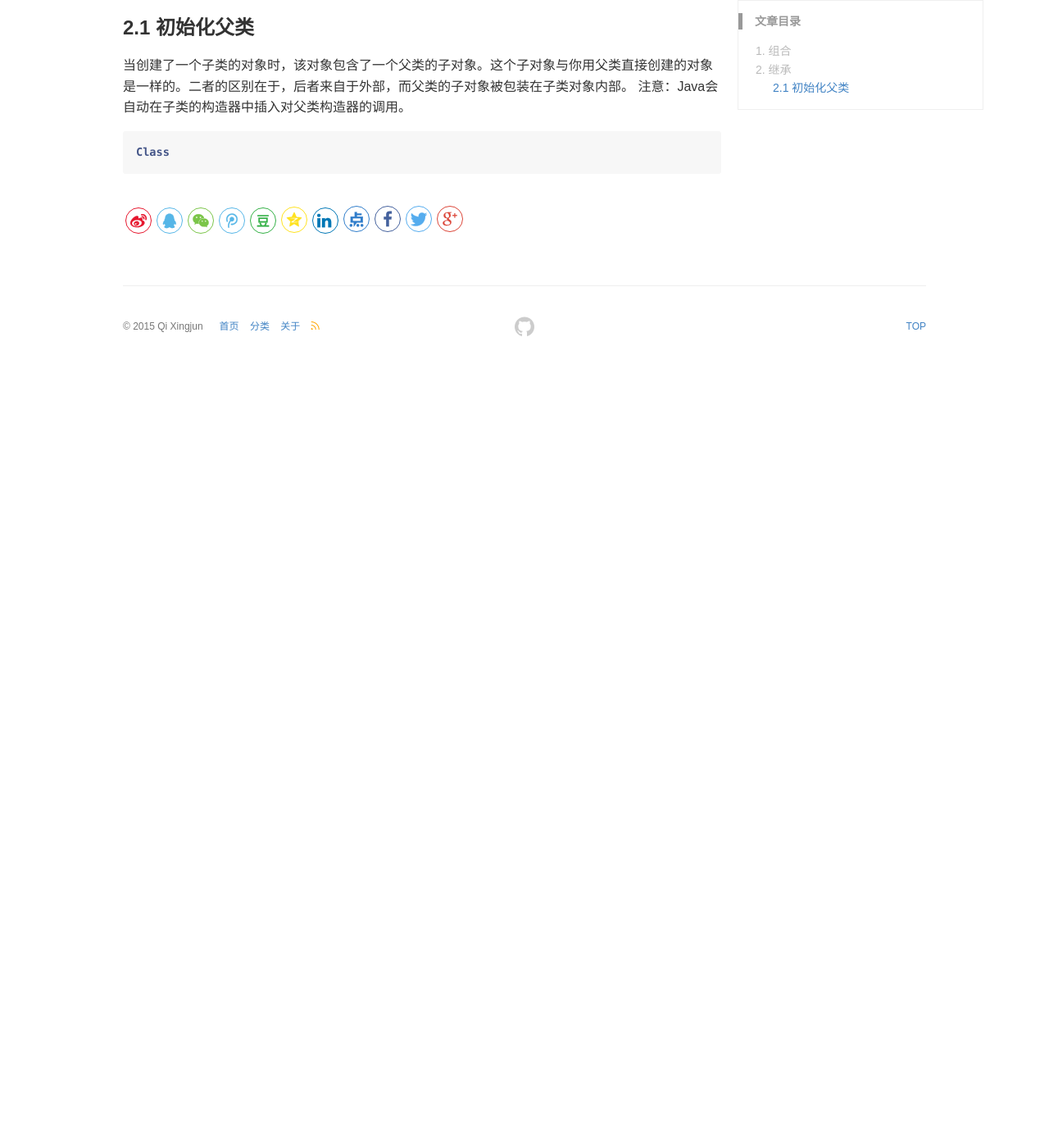
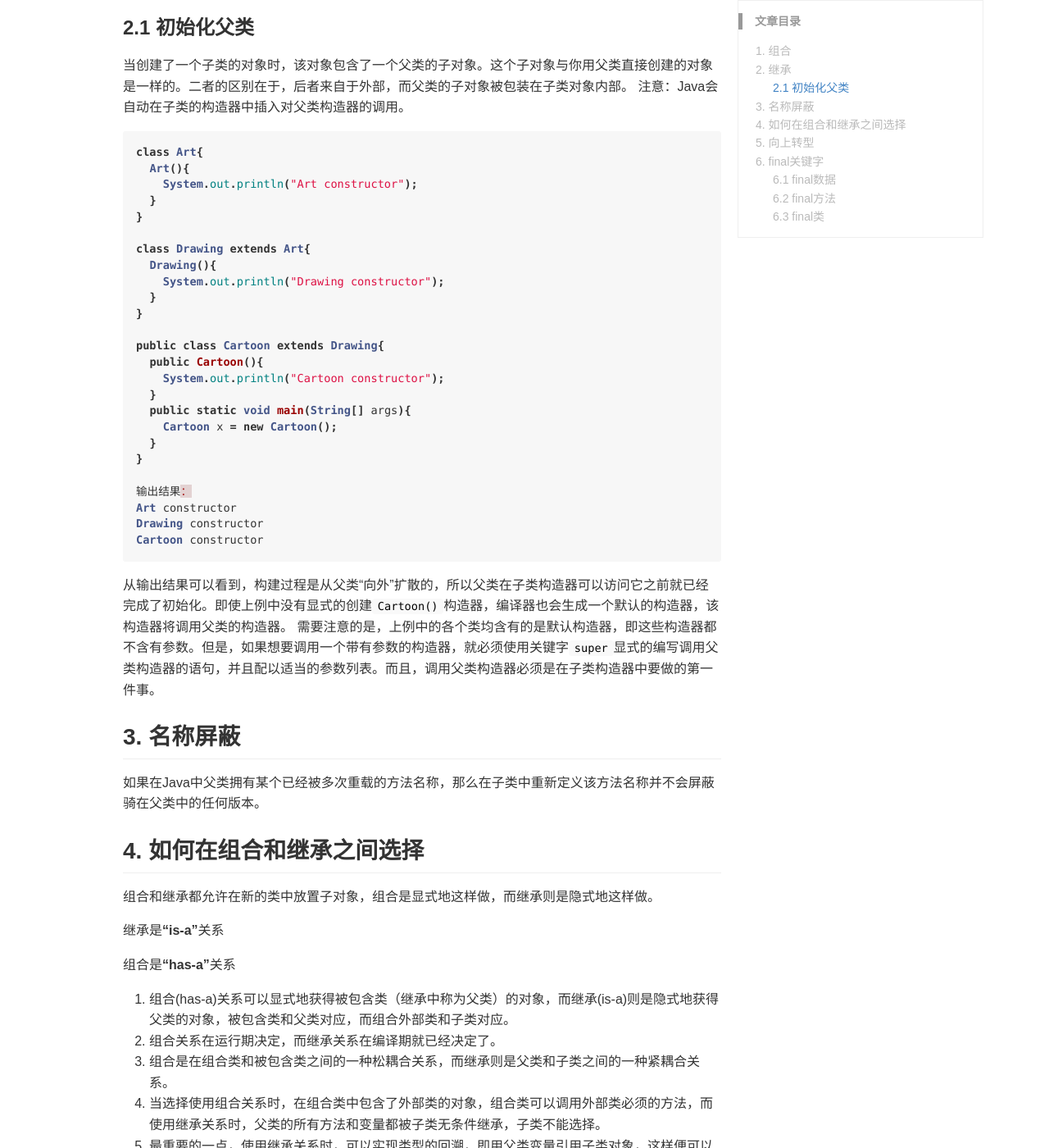
Before and after one commit to QiXingjun/QiXingjun.github.io, a Jekyll site: the page built from _posts/blog/2016-09-08-thinking-in-java-chapter7-reusable-class.md, in a window 1280 px wide and 1400 px high, scrolled down 505 px. Shown: the whole window at 82% size. Built offline with Jekyll 4.4.1, drawn with Linux system fonts in a browser that asks for light colours; comment, search, counter and statistics services are not loaded; before the commit the page ends 952 px from its top, so only the background shows below that; some of the changed text lies outside the part shown.

Commit message:
Update 2016-09-08-thinking-in-java-chapter7-reusable-class.md

````diff
--- a/_posts/blog/2016-09-08-thinking-in-java-chapter7-reusable-class.md
+++ b/_posts/blog/2016-09-08-thinking-in-java-chapter7-reusable-class.md
@@ -22,5 +22,86 @@ keywords: Java
 注意：Java会自动在子类的构造器中插入对父类构造器的调用。
 
 ```java
-Class
+class Art{
+  Art(){
+    System.out.println("Art constructor");
+  }
+}
+
+class Drawing extends Art{
+  Drawing(){
+    System.out.println("Drawing constructor");
+  }
+}
+
+public class Cartoon extends Drawing{
+  public Cartoon(){
+    System.out.println("Cartoon constructor");
+  }
+  public static void main(String[] args){
+    Cartoon x = new Cartoon();
+  }
+}
+
+输出结果：
+Art constructor
+Drawing constructor
+Cartoon constructor
 ```
+
+从输出结果可以看到，构建过程是从父类“向外”扩散的，所以父类在子类构造器可以访问它之前就已经完成了初始化。即使上例中没有显式的创建`Cartoon()`构造器，编译器也会生成一个默认的构造器，该构造器将调用父类的构造器。
+需要注意的是，上例中的各个类均含有的是默认构造器，即这些构造器都不含有参数。但是，如果想要调用一个带有参数的构造器，就必须使用关键字`super`显式的编写调用父类构造器的语句，并且配以适当的参数列表。而且，调用父类构造器必须是在子类构造器中要做的第一件事。
+
+## 3. 名称屏蔽
+
+如果在Java中父类拥有某个已经被多次重载的方法名称，那么在子类中重新定义该方法名称并不会屏蔽骑在父类中的任何版本。
+
+## 4. 如何在组合和继承之间选择
+
+组合和继承都允许在新的类中放置子对象，组合是显式地这样做，而继承则是隐式地这样做。
+
+继承是**"is-a"**关系
+
+组合是**"has-a"**关系
+
+1. 组合(has-a)关系可以显式地获得被包含类（继承中称为父类）的对象，而继承(is-a)则是隐式地获得父类的对象，被包含类和父类对应，而组合外部类和子类对应。
+2. 组合关系在运行期决定，而继承关系在编译期就已经决定了。
+3. 组合是在组合类和被包含类之间的一种松耦合关系，而继承则是父类和子类之间的一种紧耦合关系。
+4. 当选择使用组合关系时，在组合类中包含了外部类的对象，组合类可以调用外部类必须的方法，而使用继承关系时，父类的所有方法和变量都被子类无条件继承，子类不能选择。
+5. 最重要的一点，使用继承关系时，可以实现类型的回溯，即用父类变量引用子类对象，这样便可以实现多态，而组合没有这个特性。
+6. 还有一点需要注意，如果你确定复用另外一个类的方法永远不需要改变时，应该使用组合，因为组合只是简单地复用被包含类的接口，而继承除了复用父类的接口外，它甚至还可以覆盖这些接口，修改父类接口的默认实现，这个特性是组合所不具有的。
+7. 从逻辑上看，组合最主要地体现的是一种整体和部分的思想，例如在电脑类是由内存类，CPU类，硬盘类等等组成的，而继承则体现的是一种可以回溯的父子关系，子类也是父类的一个对象。
+8. 这两者的区别主要体现在类的抽象阶段，在分析类之间的关系时就应该确定是采用组合还是采用继承。
+9. 引用网友的一句很经典的话应该更能让大家分清继承和组合的区别：组合可以被说成“我请了个老头在我家里干活” ，继承则是“我父亲在家里帮我干活"。
+
+## 5. 向上转型
+
+```java
+class Instrument{
+  public void play(){}
+  static void tune(Instrument i){
+    i.play();
+  }
+}
+public class Wind extends Instrument{
+  public static void main(String[] args){
+    Wind flute = new Wind();
+    Instrument.tune(flute);
+  }
+}
+```
+可以看到，在Instrument中`tune()`方法需要的参数是Instrument类型的，但是在Wind类中，`tune()`方法却传进了一个Wind类型的参数。这是因为，在`tune()`中，程序代码可以对Instrument和它所有的子类起作用，这种将Wind引用转换为Instrument引用的动作，称为**向上转型**。由于向上转型是从一个较专用类型向较通用类型转换，所以总是很安全的。
+
+## 6. final关键字
+
+### 6.1 final数据
+
+对于基本类型，final使数值恒定不变；而对于对象引用，final使引用恒定不变。一旦引用被初始化指向一个对象，就无法把它改为指向另外一个对象。但是，对象自身是可以被修改的。一个既是static又是final的域，被称为**编译期常量**。根据惯例，编译期常量将使用大写表示，并且使用下划线分割各个单词。在Java中允许生成"空白final"，所谓的空白final是指被声明为final但又未给定初值的域。无论什么情况，编译器都确保空白final在使用之前必须被初始化。初始化方法包括在域的定义处或者在每个构造器中。
+
+### 6.2 final方法
+
+使用final修饰方法，可以确保在继承中使得方法行为保持不变，并且不会被覆盖。类中所有private的方法都隐式的指定为final的。
+
+### 6.3 final类
+
+当某个类的整体被定义为final时，就表明了你不打算继承该类，也不允许别人继承。由于final类禁止继承，所以final类中所有的方法都隐式指定为final的。
````
